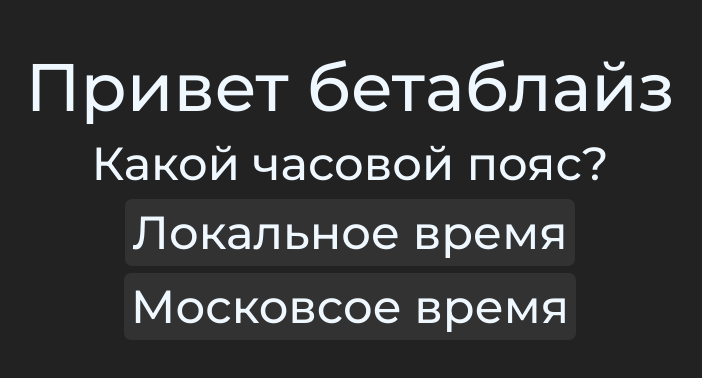
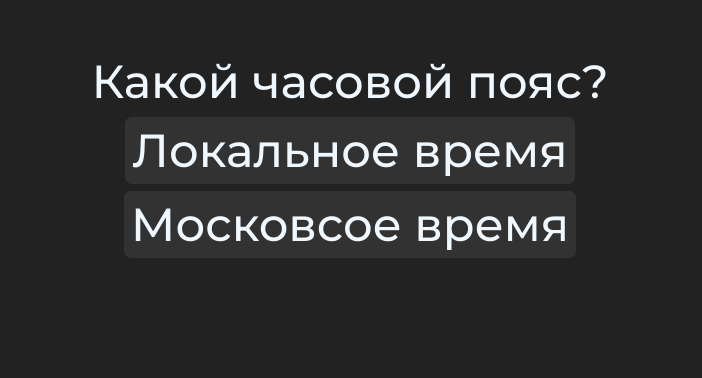
Before and after one commit to qberik/qberik.github.io, a plain HTML site: page parawatch/index.html in a window 1280 px wide. Shown: the part 114-492 px from the top of the page, without its empty margins (290-992 px from the left). Drawn offline with Linux system fonts and the light colour scheme.

Commit message:
Поздаровались и хватит

```diff
--- a/parawatch/index.html
+++ b/parawatch/index.html
@@ -17,7 +17,6 @@
     <div id="content" class="centered">
       <div id="text"></div>
       <div id="time"></div>
-      <div style="font-size: calc(1rem + 4vw);">Привет бетаблайз</div>
     </div>
   </body>
 </html>
```
Also changed, not shown: 1 other file.
